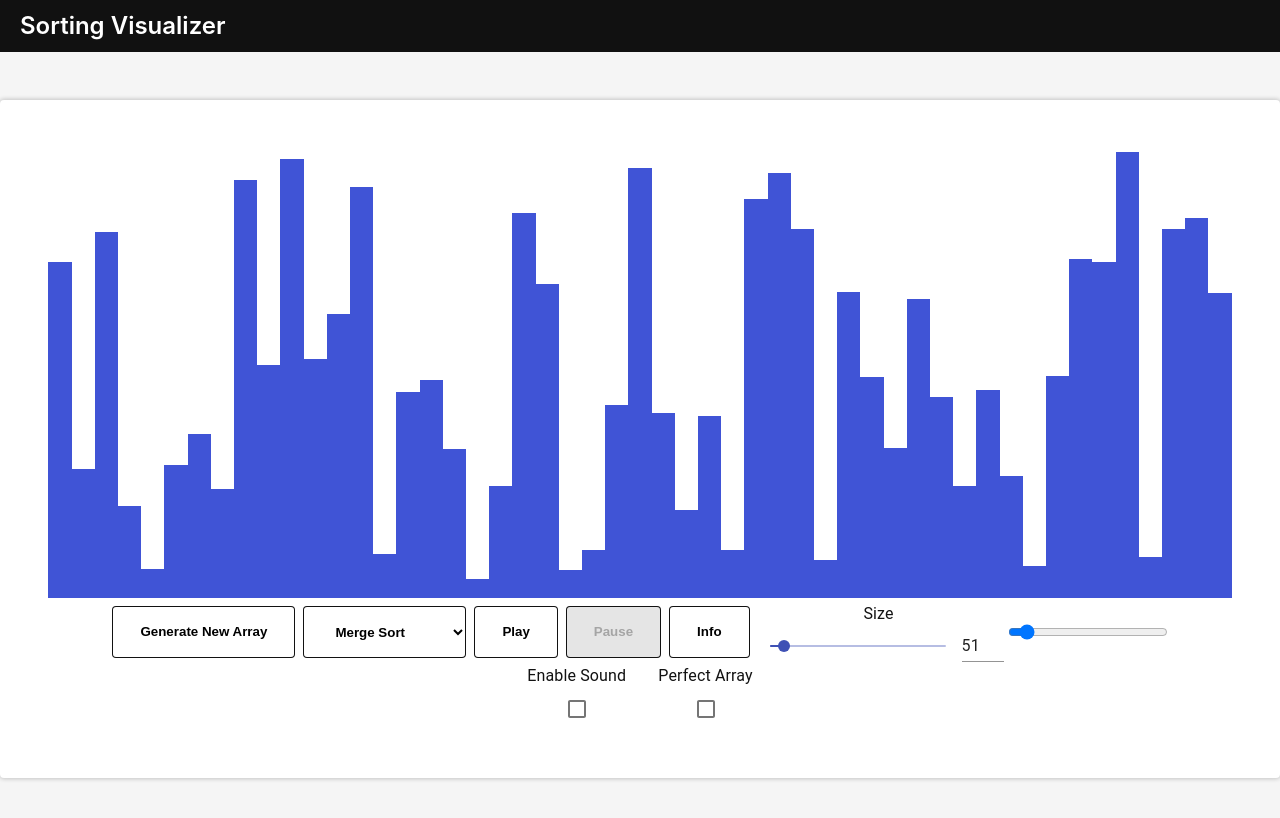
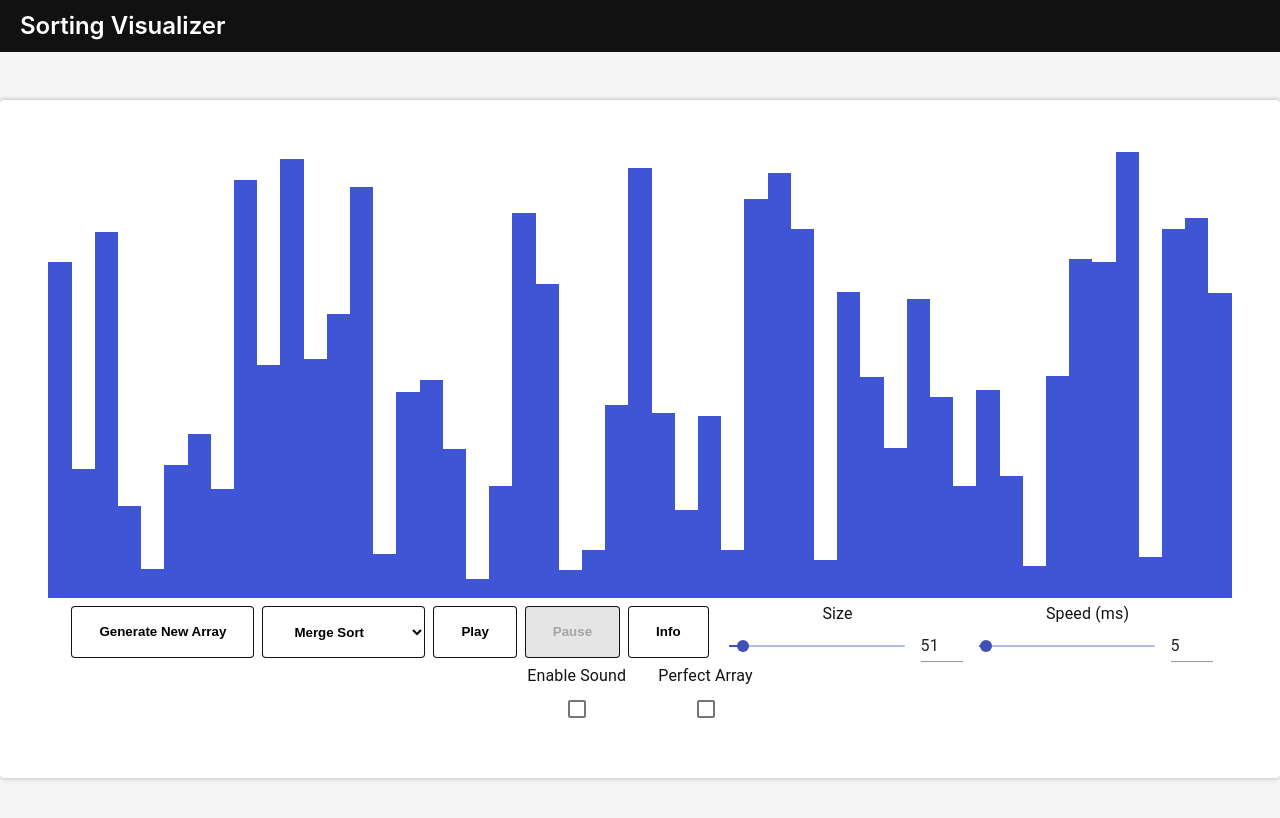
Before and after one commit to cameronmcginley/sorting-visualizer, a React (Create React App) app: page / in a window 1280 px wide. Shown: the top 818 px of the page. Built offline with nearby package versions, Linux system fonts and the light colour scheme.

Commit message:
Convert speed slider to material ui

```diff
--- a/src/SortingVisualizer/SortingVisualizer.jsx
+++ b/src/SortingVisualizer/SortingVisualizer.jsx
@@ -81,8 +81,6 @@ export default class SortingVisualizer extends React.Component {
 
         //Disconnect oscillator
         this.playSound(-1);
-
-        ANIMATION_SPEED_MS = document.querySelector(".speed").value;
 
         //Disable pause button when not running
         document.querySelector(".pause").disabled = true;
@@ -170,12 +168,6 @@ export default class SortingVisualizer extends React.Component {
       }
 
     mergeSort() {
-        this.disableButtons();
-        running = true;
-
-        //Get speed, can be updated while paused
-        ANIMATION_SPEED_MS = document.querySelector(".speed").value;
-
         //Don't get new animations if resuming
         if (animations.length === 0) animations = getMergeSortAnimations(this.state.array);
 
@@ -277,6 +269,8 @@ export default class SortingVisualizer extends React.Component {
         //Unmute oscillator if needed
         if (soundOn) gainNode.gain.value = 0.03;
 
+        this.disableButtons();
+
         //Act as a resume button if paused
         if (pause === true){
             console.log("Resuming on frame");
@@ -288,6 +282,8 @@ export default class SortingVisualizer extends React.Component {
         }
         //Start button, initiate selected sorting algorithm
         else if (running === false) {
+            running = true;
+
              //Get the drop down menu
              let input = document.querySelector(".dropdown");
              if (input) console.log(input.text)
@@ -327,6 +323,10 @@ export default class SortingVisualizer extends React.Component {
         console.log(maxFrames - this.timeouts.length);
         console.log("gain");
         console.log(gainNode.gain.value);
+        console.log("size");
+        console.log(NUMBER_OF_ARRAY_BARS);
+        console.log("speed");
+        console.log(ANIMATION_SPEED_MS);
     }
 
     render() {
@@ -374,10 +374,11 @@ export default class SortingVisualizer extends React.Component {
 
                     {/* Array size */}
                     {/*<input className="lock size" type="range" min="10" max="500" defaultValue="250"></input>*/}
-                    <InputSlider></InputSlider>
+                    <SliderSize></SliderSize>
 
                     {/* Animation speed */}
-                    <input className="lock speed" type="range" min="1" max="50" defaultValue="5"></input>
+                    {/*<input className="lock speed" type="range" min="1" max="50" defaultValue="5"></input>*/}
+                    <SliderSpeed></SliderSpeed>
 
                     {/* Enable Sound */}
                     <FormControlLabel
@@ -443,14 +444,13 @@ const useStyles = makeStyles({
     },
 });
 
-function InputSlider() {
+function SliderSize() {
     const classes = useStyles();
     const [value, setValue] = React.useState(sizeSlider.initVal);
 
     const handleSliderChange = (event, newValue) => {
         setValue(newValue);
         NUMBER_OF_ARRAY_BARS = newValue;
-        //SortingVisualizer.resetArray();
     };
 
     const handleInputChange = (event) => {
@@ -511,3 +511,71 @@ function InputSlider() {
         </div>
     );
 }
+
+function SliderSpeed() {
+    const classes = useStyles();
+    const [value, setValue] = React.useState(speedSlider.initVal);
+
+    const handleSliderChange = (event, newValue) => {
+        setValue(newValue);
+        ANIMATION_SPEED_MS = newValue;
+    };
+
+    const handleInputChange = (event) => {
+        let inputVal = Number(event.target.value);
+        setValue(event.target.value === '' ? '' : inputVal);
+
+        if (inputVal < speedSlider.minVal) {
+            inputVal = speedSlider.minVal;
+        } else if (inputVal > speedSlider.maxVal) {
+            inputVal = speedSlider.maxVal;
+        }
+
+        ANIMATION_SPEED_MS = inputVal;
+    };
+
+    const handleBlur = () => {
+        if (value < speedSlider.minVal) {
+            setValue(speedSlider.minVal);
+        } else if (value > speedSlider.maxVal) {
+            setValue(speedSlider.maxVal);
+        }
+    };
+
+    return (
+        <div className={classes.root}>
+        <Typography id="input-slider" gutterBottom>
+            Speed (ms)
+        </Typography>
+        <Grid container spacing={2} alignItems="center">
+            <Grid item>
+            </Grid>
+            <Grid item xs>
+            <Slider
+                value={typeof value === 'number' ? value : 0}
+                onChange={handleSliderChange}
+                aria-labelledby="input-slider"
+                min={speedSlider.minVal}
+                max={speedSlider.maxVal}
+            />
+            </Grid>
+            <Grid item>
+            <Input
+                className={classes.input}
+                value={value}
+                margin="dense"
+                onChange={handleInputChange}
+                onBlur={handleBlur}
+                inputProps={{
+                step: 10,
+                min: speedSlider.minVal,
+                max: speedSlider.maxVal,
+                type: 'number',
+                'aria-labelledby': 'input-slider',
+                }}
+            />
+            </Grid>
+        </Grid>
+        </div>
+    );
+}
```
